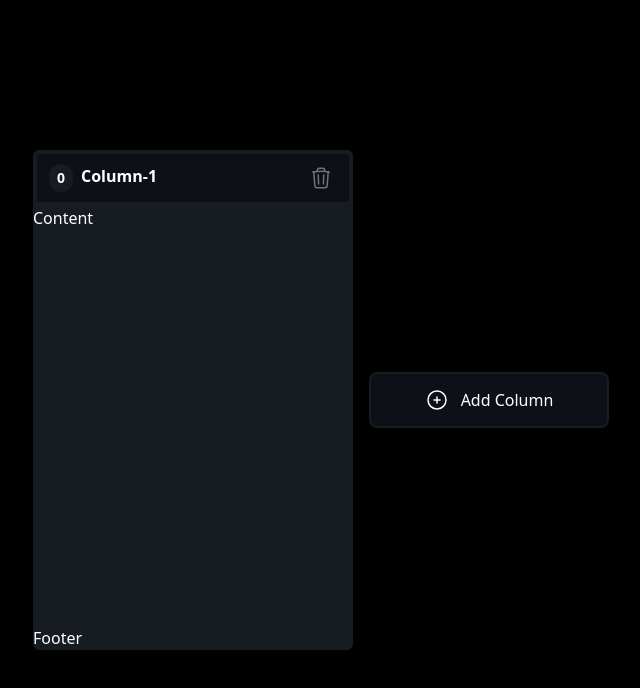
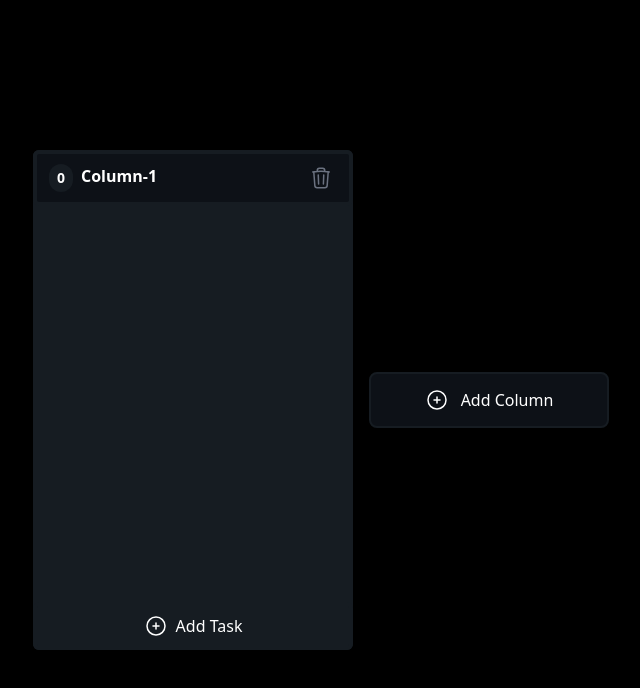
Before and after one commit to PrinceNarteh/kanban-board, a React (Vite) app: page / in a window 1280 px wide. Both pictures are taken after a click on the button "Add Column". Shown: the top 688 px of the page, without its empty margins (319-959 px from the left). Built offline with nearby package versions, Linux system fonts and the light colour scheme.

Commit message:
feat: add tasks

```diff
--- a/src/components/ColumnItem.tsx
+++ b/src/components/ColumnItem.tsx
@@ -1,19 +1,23 @@
 import React, { useState } from "react";
-import { Column, Id } from "../types";
-import { TrashIcon } from "../icons";
+import { Column, Id, Task } from "../types";
+import { PlusIcon, TrashIcon } from "../icons";
 import { useSortable } from "@dnd-kit/sortable";
 import { CSS } from "@dnd-kit/utilities";
 
 interface ColumnItemProps {
+  tasks: Task[];
   column: Column;
+  createTask: (columnId: Id) => void;
   deleteColumn: (id: Id) => void;
   updateColumnTitle: (id: Id, title: string) => void;
 }
 
 const ColumnItem: React.FC<ColumnItemProps> = ({
+  tasks,
   column,
   deleteColumn,
   updateColumnTitle,
+  createTask,
 }) => {
   const [editMode, setEditMode] = useState(false);
   const {
@@ -84,8 +88,18 @@ const ColumnItem: React.FC<ColumnItemProps> = ({
           className="stroke-gray-500 hover:stroke-white hover:bg-secondary rounded px-1 py-2 duration-300"
         />
       </div>
-      <div className="flex-grow">Content</div>
-      <div>Footer</div>
+      <div className="flex-grow">
+        {tasks.map((task) => (
+          <p>{task.content}</p>
+        ))}
+      </div>
+      <button
+        onClick={() => createTask(column.id)}
+        className="flex-center w-full hover:bg-primary p-2 border-secondary border-4 rounded-md gap-2 hover:text-teal-500 duration-300"
+      >
+        <PlusIcon />
+        <span>Add Task</span>
+      </button>
     </div>
   );
 };
--- a/src/components/ColumnList.tsx
+++ b/src/components/ColumnList.tsx
@@ -1,5 +1,5 @@
 import React, { useMemo } from "react";
-import { Column, Id } from "../types";
+import { Column, Id, Task } from "../types";
 import ColumnItem from "./ColumnItem";
 import {
   SortableContext,
@@ -7,15 +7,19 @@ import {
 } from "@dnd-kit/sortable";
 
 interface ColumnListProps {
+  tasks: Task[];
   columns: Column[];
+  createTask: (columnId: Id) => void;
   deleteColumn: (id: Id) => void;
   updateColumnTitle: (id: Id, title: string) => void;
 }
 
 const ColumnList: React.FC<ColumnListProps> = ({
+  tasks,
   columns,
   deleteColumn,
   updateColumnTitle,
+  createTask,
 }) => {
   const columnsIds = useMemo(
     () => columns.map((column) => column.id),
@@ -31,6 +35,8 @@ const ColumnList: React.FC<ColumnListProps> = ({
           <ColumnItem
             key={column.id}
             column={column}
+            tasks={tasks.filter((task) => task.columnId === column.id)}
+            createTask={createTask}
             deleteColumn={deleteColumn}
             updateColumnTitle={updateColumnTitle}
           />
--- a/src/components/KanbanBoard.tsx
+++ b/src/components/KanbanBoard.tsx
@@ -12,7 +12,7 @@ import {
 } from "@dnd-kit/core";
 import { arrayMove, sortableKeyboardCoordinates } from "@dnd-kit/sortable";
 import { useState } from "react";
-import { Column, Id } from "../types";
+import { Column, Id, Task } from "../types";
 import { generateId, getPosition } from "../utils";
 import AddColumnBtn from "./AddColumnBtn";
 import ColumnList from "./ColumnList";
@@ -21,6 +21,7 @@ import { createPortal } from "react-dom";
 
 const KanbanBoard = () => {
   const [columns, setColumns] = useState<Column[]>([]);
+  const [tasks, setTasks] = useState<Task[]>([]);
   const [activeColumn, setActiveColumn] = useState<Column | null>(null);
 
   const addNewColumn = () => {
@@ -43,6 +44,18 @@ const KanbanBoard = () => {
       return { ...col, title };
     });
     setColumns(newColumns);
+  };
+
+  const createTask = (columnId: Id) => {
+    const newTask: Task = {
+      columnId,
+      id: generateId(),
+      content: `Task ${
+        tasks.filter((task) => task.columnId === columnId).length + 1
+      }`,
+    };
+
+    setTasks([...tasks, newTask]);
   };
 
   const handleDragStart = (event: DragStartEvent) => {
@@ -85,15 +98,21 @@ const KanbanBoard = () => {
           onDragEnd={handleDragEnd}
         >
           <ColumnList
+            createTask={createTask}
             columns={columns}
             deleteColumn={deleteColumn}
             updateColumnTitle={updateColumnTitle}
+            tasks={tasks}
           />
           <AddColumnBtn onClick={addNewColumn} />
           {createPortal(
             <DragOverlay>
               {activeColumn ? (
                 <ColumnItem
+                  tasks={tasks.filter(
+                    (task) => task.columnId === activeColumn.id
+                  )}
+                  createTask={createTask}
                   column={activeColumn}
                   deleteColumn={deleteColumn}
                   updateColumnTitle={updateColumnTitle}
--- a/src/index.css
+++ b/src/index.css
@@ -7,6 +7,17 @@ body,
 #root {
   @apply bg-black text-white box-border;
 }
+::-webkit-scrollbar {
+  width: 4px;
+}
+
+::-webkit-scrollbar:horizontal {
+  height: 8px;
+}
+
+::-webkit-scrollbar-thumb {
+  @apply bg-teal-500 rounded-full;
+}
 
 @layer utilities {
   .flex-center {
--- a/src/types.ts
+++ b/src/types.ts
@@ -4,3 +4,9 @@ export type Column = {
   id: Id;
   title: string;
 };
+
+export type Task = {
+  id: Id;
+  columnId: Id;
+  content: string;
+};
```
